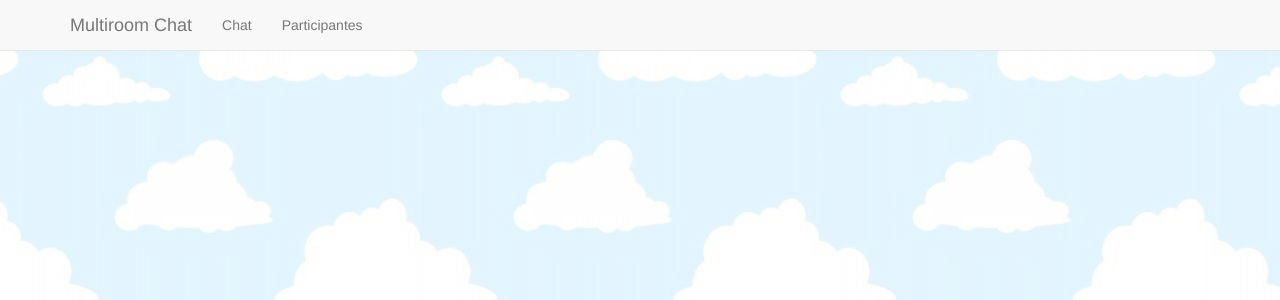
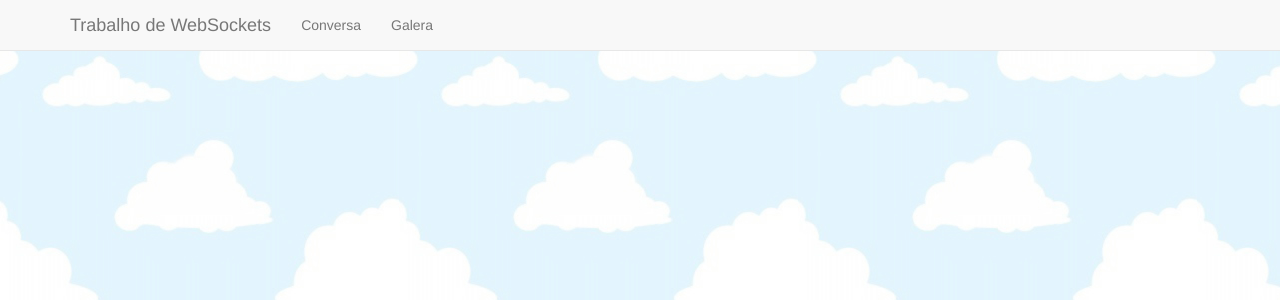
Before and after one commit to GuiiBernardi/trabalho-sockets, a Node server app: template app/views/chat.ejs in a window 1280 px wide. Shown: the top 300 px of the page. Run offline with Node 20, Linux system fonts and the light colour scheme; the template is opened without the code that fills it: most values are stand-ins (such as "Sample title", 1, 10 or a date in 2020); some libraries are stand-ins or nearby versions.

Commit message:
nome alterado

```diff
--- a/app/views/chat.ejs
+++ b/app/views/chat.ejs
@@ -3,7 +3,7 @@
 	<head>
 		<meta charset="UTF-8">
 
-		<title>Multiroom Chat</title>
+		<title>Trabalho de WebSockets</title>
 
 		<!-- JQUERY -->
 		<script src="js/jquery-2.2.1.js"></script>
@@ -51,17 +51,17 @@
 						<span class="icon-bar"></span>
 						<span class="icon-bar"></span>
 					</button>
-					<a class="navbar-brand" href="#">Multiroom Chat</a>
+					<a class="navbar-brand" href="#">Trabalho de WebSockets</a>
 				</div>
 
 
 				<div class="collapse navbar-collapse" id="navbar-collapse-1">
 					<ul class="nav navbar-nav">
 						<li>
-							<a href="#" id="exibe_chat">Chat</a>
+							<a href="#" id="exibe_chat">Conversa</a>
 						</li>
 						<li>
-							<a href="#" id="exibe_participantes">Participantes</a>
+							<a href="#" id="exibe_participantes">Galera</a>
 						</li>
 					</ul>
 				</div>
--- a/app/views/index.ejs
+++ b/app/views/index.ejs
@@ -3,7 +3,7 @@
 	<head>
 		<meta charset="UTF-8">
 
-		<title>Multiroom Chat</title>
+		<title>Trabalho de WebSockets</title>
 
 		<!-- bootstrap - link cdn -->
 		<link rel="stylesheet" href="https://maxcdn.bootstrapcdn.com/bootstrap/3.3.6/css/bootstrap.min.css" integrity="sha384-1q8mTJOASx8j1Au+a5WDVnPi2lkFfwwEAa8hDDdjZlpLegxhjVME1fgjWPGmkzs7" crossorigin="anonymous">
@@ -20,7 +20,7 @@
                     <div class="panel panel-default">
                     	<div class="panel-heading">
                             <div class="row-fluid user-row">
-                                <img src="images/multiroom_chat_2.png" class="img-responsive" alt="Multiroom Chat"/>
+                                <img src="images/multiroom_chat_2.png" class="img-responsive" alt="Trabalho de WebSockets"/>
                             </div>
                         </div>
                         <div class="panel-body">
@@ -29,7 +29,7 @@
                                     <label class="panel-login">
                                         <div class="login_result"></div>
                                     </label>
-                                    <input class="form-control" placeholder="Nome ou apelido" id="apelido" type="text" name="apelido">
+                                    <input class="form-control" placeholder="Nome" id="apelido" type="text" name="apelido">
                                     <br></br>
                                     <input class="btn btn-lg btn-success btn-block" type="submit" id="entrar" value="Entrar »">
                                 </fieldset>
```
